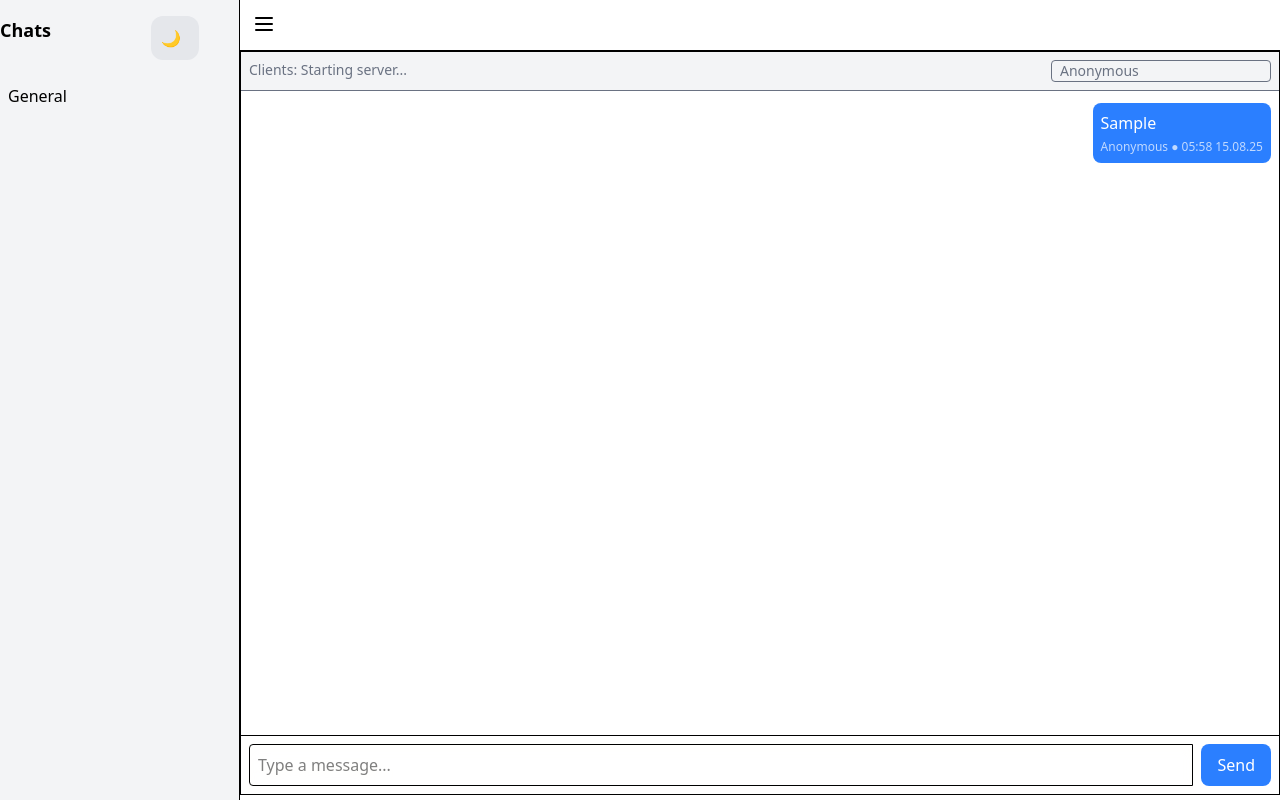
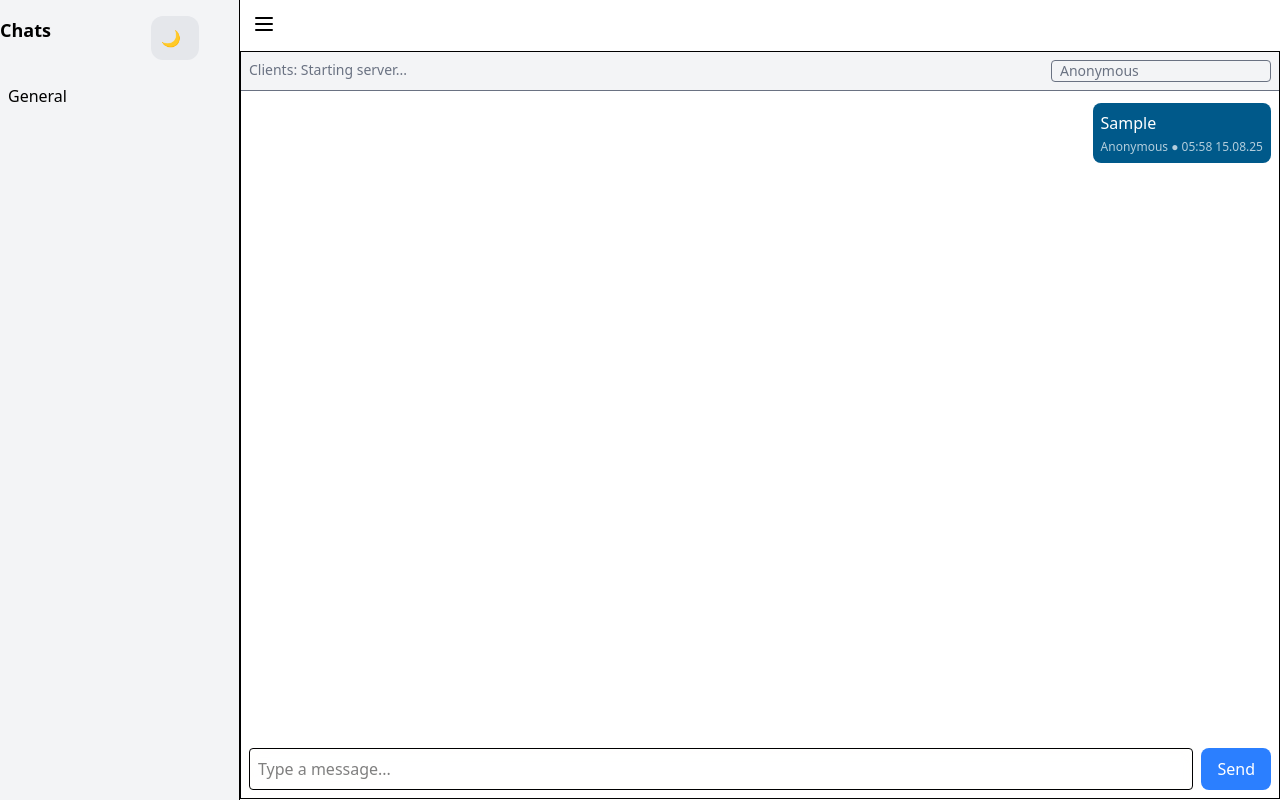
Before and after one commit to carlpinto25/Chat-app-frontend, a React (Vite) app: page / in a window 1280 px wide. Both pictures are taken after typing "Sample" into the empty fields and a click on the button "Send". Built offline with nearby package versions, Linux system fonts and the light colour scheme; no server answers; the HTML template or start-up script is replaced by a standard one.

Commit message:
improved the design

```diff
--- a/src/App.tsx
+++ b/src/App.tsx
@@ -14,13 +14,13 @@ const App: React.FC = () => {
   };
 
   return (
-    <div className="flex h-screen dark:bg-gray-600 overflow-y-auto ">
+    <div className="flex h-screen dark:bg-[#080a09] overflow-y-auto ">
 
       <Sidebar isOpen={isSidebarOpen} />
 
       <div className="flex-1 flex flex-col">
 
-        <div className="p-2 border-b bg-white dark:bg-slate-700">
+        <div className="p-2 border-b bg-white dark:bg-[#080a09] border-b-white">
           <button
             onClick={toggleSidebar}
             className="p-1 rounded-md hover:bg-gray-200 dark:bg-white"
--- a/src/components/ChatWindow.tsx
+++ b/src/components/ChatWindow.tsx
@@ -90,8 +90,8 @@ const ChatWindow: React.FC = () => {
   };
 
   return (
-    <div className="flex flex-col h-[93vh] border">
-      <div className="p-2 text-sm text-gray-500 dark:text-amber-50 bg-gray-100 dark:bg-slate-700 border-b flex justify-between">
+    <div className="flex flex-col h-[93.5vh] border">
+      <div className="p-2 text-sm text-gray-500 dark:text-amber-50 bg-gray-100 dark:bg-[#080a09] border-b flex justify-between">
         <span>
           Clients:{" "}
           {clientsTotal === 0 ? "Starting server..." : clientsTotal}
--- a/src/components/MessageBubble.tsx
+++ b/src/components/MessageBubble.tsx
@@ -21,8 +21,8 @@ const MessageBubble: React.FC<MessageBubbleProps> = ({
     <div
       className={`max-w-xs p-2 my-1 rounded-lg flex flex-col ${
         senderSide === "me"
-          ? "bg-blue-500 dark:bg-gradient-to-r from-indigo-500 via-purple-500 to-pink-500 text-white self-end dark:"
-          : "bg-gray-200 text-black self-start dark:bg-gray-800 dark:text-white"
+          ? "bg-sky-800 dark:bg-gradient-to-r from-indigo-500 via-purple-500 to-pink-500 text-white self-end dark:"
+          : "bg-gray-200 text-black self-start dark:bg-black/80 dark:text-white"
       }`}
     >
       <p>{text}</p>
--- a/src/components/MessageInput.tsx
+++ b/src/components/MessageInput.tsx
@@ -32,10 +32,10 @@ const MessageInput: React.FC<MessageInputProps> = ({ onSend, name }) => {
   };
 
   return (
-    <div className="flex p-2 border-t dark:bg-gray-700">
+    <div className="flex p-2 border-t dark:bg-[#080a09] border-t-white">
       <input
         type="text"
-        className="flex-1 p-2 border rounded-l dark:bg-gray-600 dark:text-white drop-shadow-amber-100 drop-shadow-lg/20"
+        className="flex-1 p-2 border rounded dark:bg-gray-600 dark:text-white drop-shadow-amber-100 drop-shadow-lg/20"
         placeholder="Type a message..."
         value={message}
         onChange={(e) => setMessage(e.target.value)}
--- a/src/components/Sidebar.tsx
+++ b/src/components/Sidebar.tsx
@@ -8,7 +8,7 @@ interface SidebarProps {
 const Sidebar: React.FC<SidebarProps> = ({ isOpen }) => {
   return (
     <div
-      className={`bg-gray-100 dark:bg-slate-700 dark:text-white border-r overflow-hidden transition-all duration-300 ease-in-out overflow-hidden ${
+      className={`bg-gray-100 dark:bg-[#080a09] dark:text-white border-r overflow-hidden transition-all duration-300 ease-in-out ${
         isOpen ? "w-60 max-sm:w-30" : "w-0 p-0"
       }`}
     >
```
